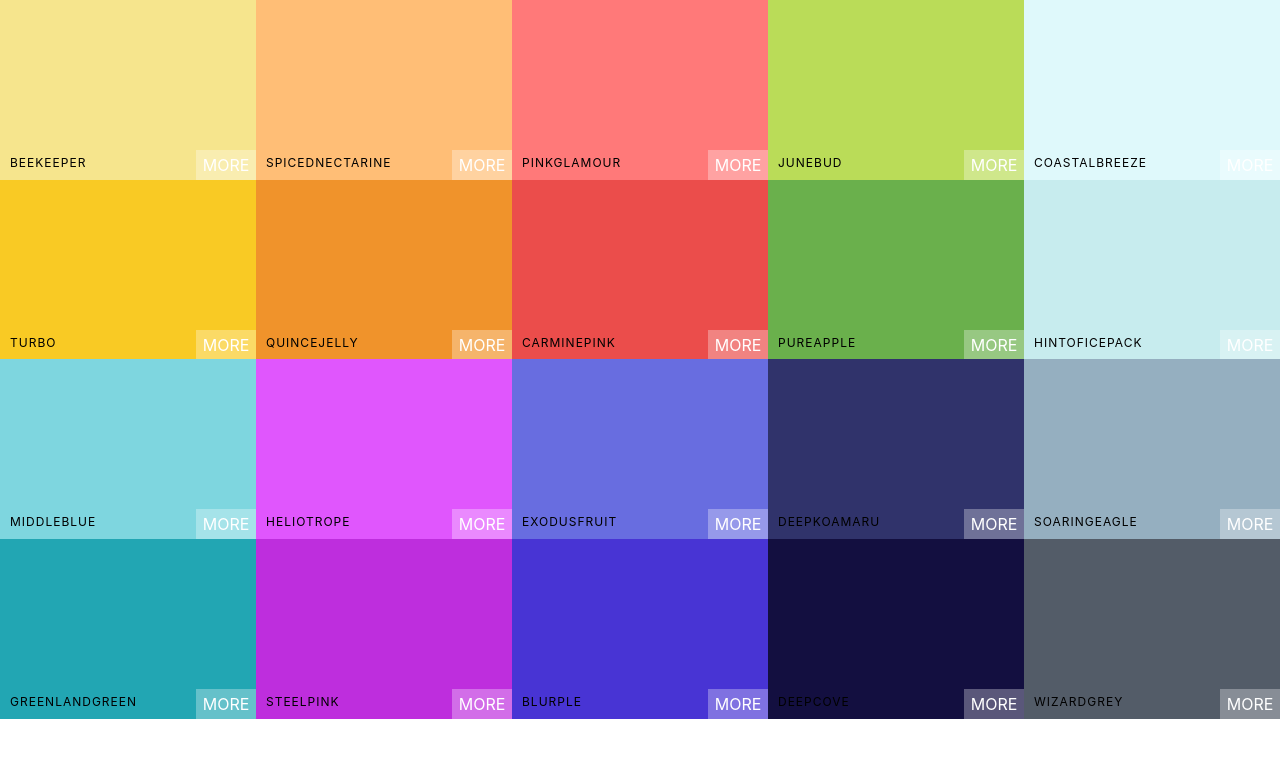
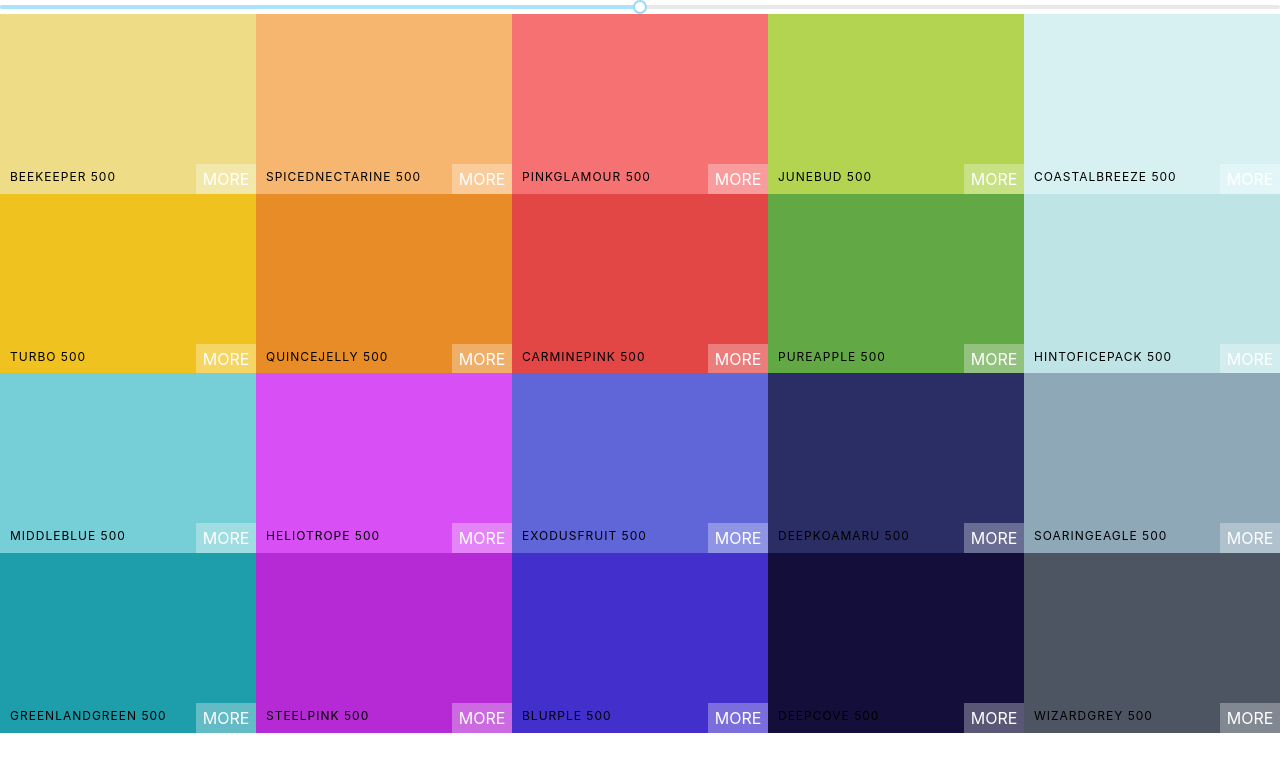
Before and after one commit to zimzamyoyoman/Massive-Color-Project, a React (Create React App) app: page / in a window 1280 px wide. Shown: the top 772 px of the page. Built offline with nearby package versions, Linux system fonts and the light colour scheme.

Commit message:
Added unstyled color slider

```diff
--- a/package.json
+++ b/package.json
@@ -4,6 +4,7 @@
   "private": true,
   "dependencies": {
     "chroma-js": "^2.0.6",
+    "rc-slider": "^8.7.1",
     "react": "^16.10.2",
     "react-copy-to-clipboard": "^5.0.1",
     "react-dom": "^16.10.2",
--- a/src/App.js
+++ b/src/App.js
@@ -7,10 +7,9 @@
 class App extends Component {
 
   render() {
-    console.log(generatePalette(seedColors[4]));
     return (
       <div>
-        <Palette {...seedColors[4]} />
+        <Palette palette={generatePalette(seedColors[4])} />
       </div>
     );
   }
--- a/src/Palette.js
+++ b/src/Palette.js
@@ -1,15 +1,37 @@
 import React, { Component } from 'react';
 import './Palette.css';
 import ColorBox from './ColorBox';
+import Slider, { Range } from 'rc-slider';
+import 'rc-slider/assets/index.css';
 
 class Palette extends Component {
+    constructor(props) {
+        super(props);
+        this.state = { level: 500 };
+        this.changeLevel = this.changeLevel.bind(this);
+    }
+
+    changeLevel(newLevel) {
+        this.setState({ level: newLevel })
+    }
+
     render() {
-        const colorBoxes = this.props.colors.map(color => (
-            <ColorBox background={color.color} name={color.name} />
+        const { colors } = this.props.palette;
+        const { level } = this.state;
+        const colorBoxes = colors[level].map(color => (
+            <ColorBox background={color.hex} name={color.name} />
         ));
 
         return (
             <div className="Palette">
+                <Slider
+                    defaultValue={level}
+                    min={100}
+                    max={900}
+                    step={100}
+                    onAfterChange={this.changeLevel}
+                />
+
                 {/* Navbar goes here */}
                 <div className="Palette-colors">
                     {colorBoxes}
```
Also changed, not shown: 1 other file (tests, documents, lock files or other folders).
